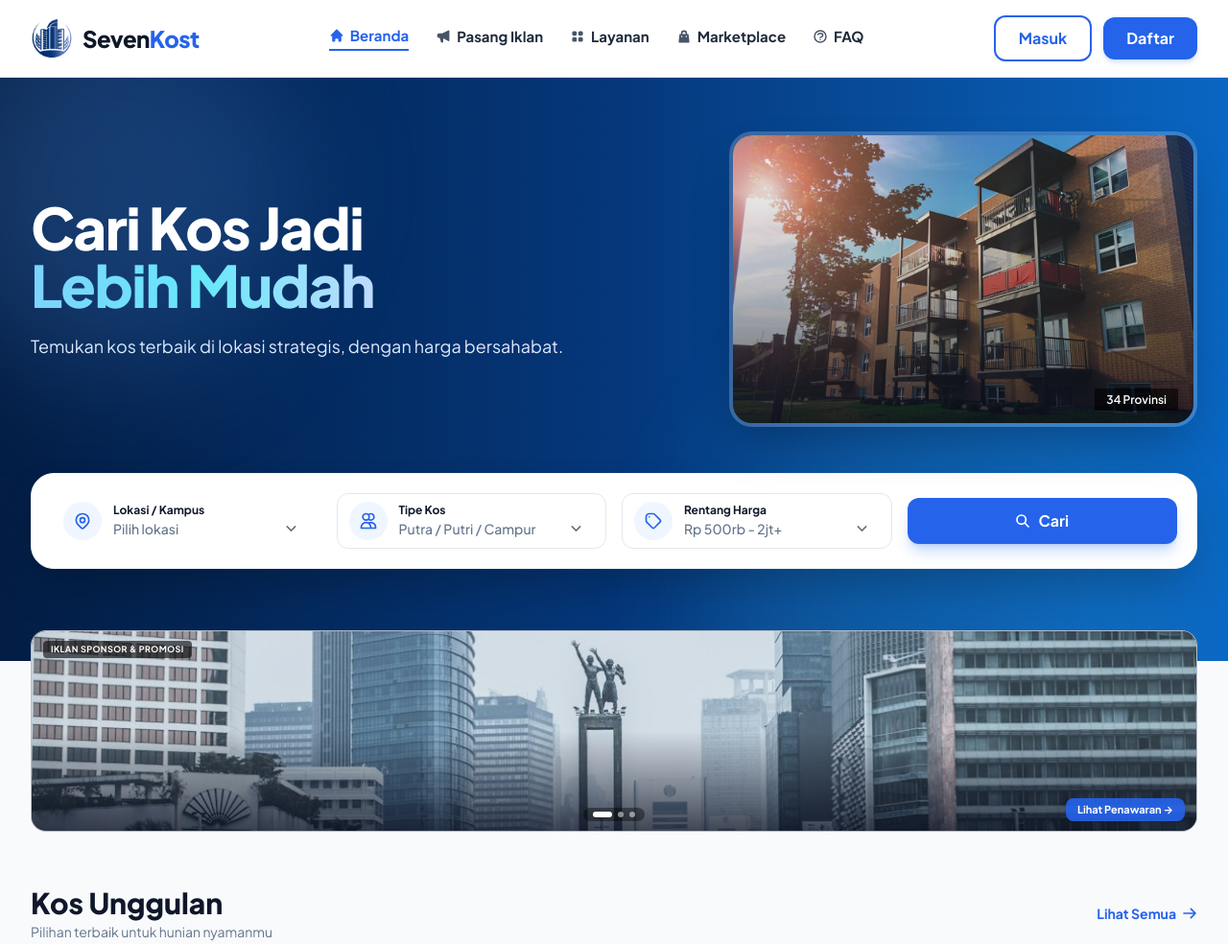
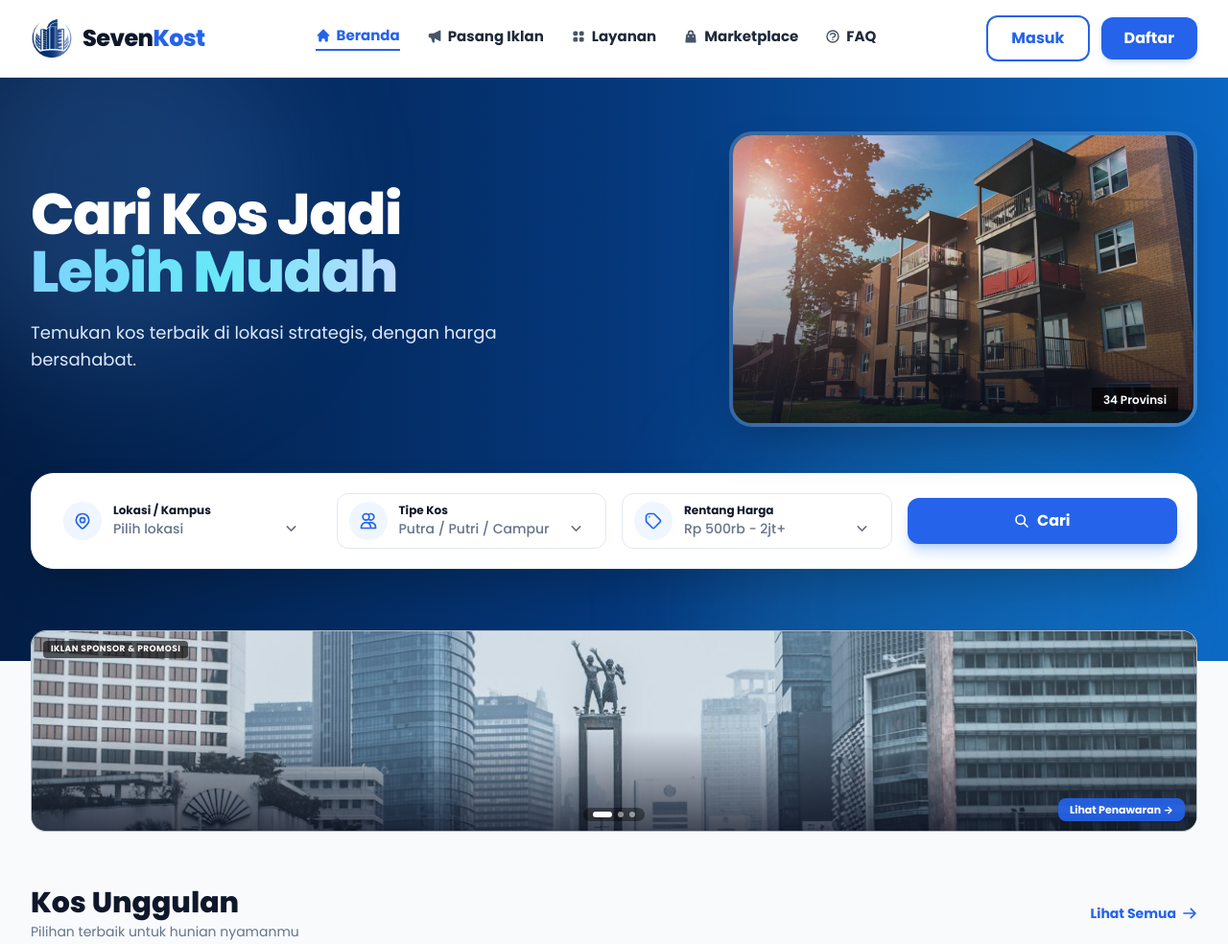
Before and after one commit to Fputradf/seven-kost, a Laravel app: page / in a window 1280 px wide. Shown: the top 984 px of the page at 96% size. Run offline with Laravel 12, Linux system fonts and the light colour scheme; data comes from the database, SQL or seed files in the repository; style sheets or scripts are compiled from the project's sources; parts of the project's set-up code (start-up, migrations or seed data) failed here and were passed over.

Commit message:
feat(ui): adopt popular Poppins font for friendly and non-slop typography

```diff
--- a/resources/views/layouts/guest.blade.php
+++ b/resources/views/layouts/guest.blade.php
@@ -14,12 +14,12 @@
     <link rel="shortcut icon" type="image/x-icon" href="{{ asset('favicon.ico') }}">
     <link rel="apple-touch-icon" href="{{ asset('images/logo-seven-kost.png') }}">
 
-    <!-- Fonts: Plus Jakarta Sans (Modern, Luwes, Tidak Kaku) -->
+    <!-- Fonts: Poppins (Font Populer, Bersahabat, Modern & Ramah Pengguna) -->
     <link rel="preconnect" href="https://fonts.googleapis.com">
     <link rel="preconnect" href="https://fonts.gstatic.com" crossorigin>
-    <link href="https://fonts.googleapis.com/css2?family=Plus+Jakarta+Sans:wght@400;500;600;700;800&display=swap" rel="stylesheet">
+    <link href="https://fonts.googleapis.com/css2?family=Poppins:ital,wght@0,300;0,400;0,500;0,600;0,700;0,800;1,400&display=swap" rel="stylesheet">
     <link rel="preconnect" href="https://fonts.bunny.net">
-    <link href="https://fonts.bunny.net/css?family=plus-jakarta-sans:400,500,600,700,800&display=swap" rel="stylesheet" />
+    <link href="https://fonts.bunny.net/css?family=poppins:300,400,500,600,700,800&display=swap" rel="stylesheet" />
 
     <!-- Scripts & Styles via Vite -->
     @vite(['resources/css/app.css', 'resources/js/app.js'])
--- a/resources/views/layouts/seven.blade.php
+++ b/resources/views/layouts/seven.blade.php
@@ -26,12 +26,12 @@
     <link rel="shortcut icon" type="image/x-icon" href="{{ asset('favicon.ico') }}">
     <link rel="apple-touch-icon" href="{{ asset('images/logo-seven-kost.png') }}">
 
-    <!-- Fonts: Plus Jakarta Sans & Inter -->
+    <!-- Fonts: Poppins (Font Populer, Humanis & Modern) -->
     <link rel="preconnect" href="https://fonts.googleapis.com">
     <link rel="preconnect" href="https://fonts.gstatic.com" crossorigin>
-    <link href="https://fonts.googleapis.com/css2?family=Plus+Jakarta+Sans:wght@400;500;600;700;800&display=swap" rel="stylesheet">
+    <link href="https://fonts.googleapis.com/css2?family=Poppins:ital,wght@0,300;0,400;0,500;0,600;0,700;0,800;1,400&display=swap" rel="stylesheet">
     <link rel="preconnect" href="https://fonts.bunny.net">
-    <link href="https://fonts.bunny.net/css?family=inter:300,400,500,600,700,800&display=swap" rel="stylesheet" />
+    <link href="https://fonts.bunny.net/css?family=poppins:300,400,500,600,700,800&display=swap" rel="stylesheet" />
 
     <!-- Scripts & Styles via Vite -->
     @vite(['resources/css/app.css', 'resources/js/app.js'])
--- a/tailwind.config.js
+++ b/tailwind.config.js
@@ -12,7 +12,7 @@ export default {
     theme: {
         extend: {
             fontFamily: {
-                sans: ['"Plus Jakarta Sans"', 'Inter', 'Figtree', ...defaultTheme.fontFamily.sans],
+                sans: ['Poppins', ...defaultTheme.fontFamily.sans],
             },
             colors: {
                 navy: {
```
